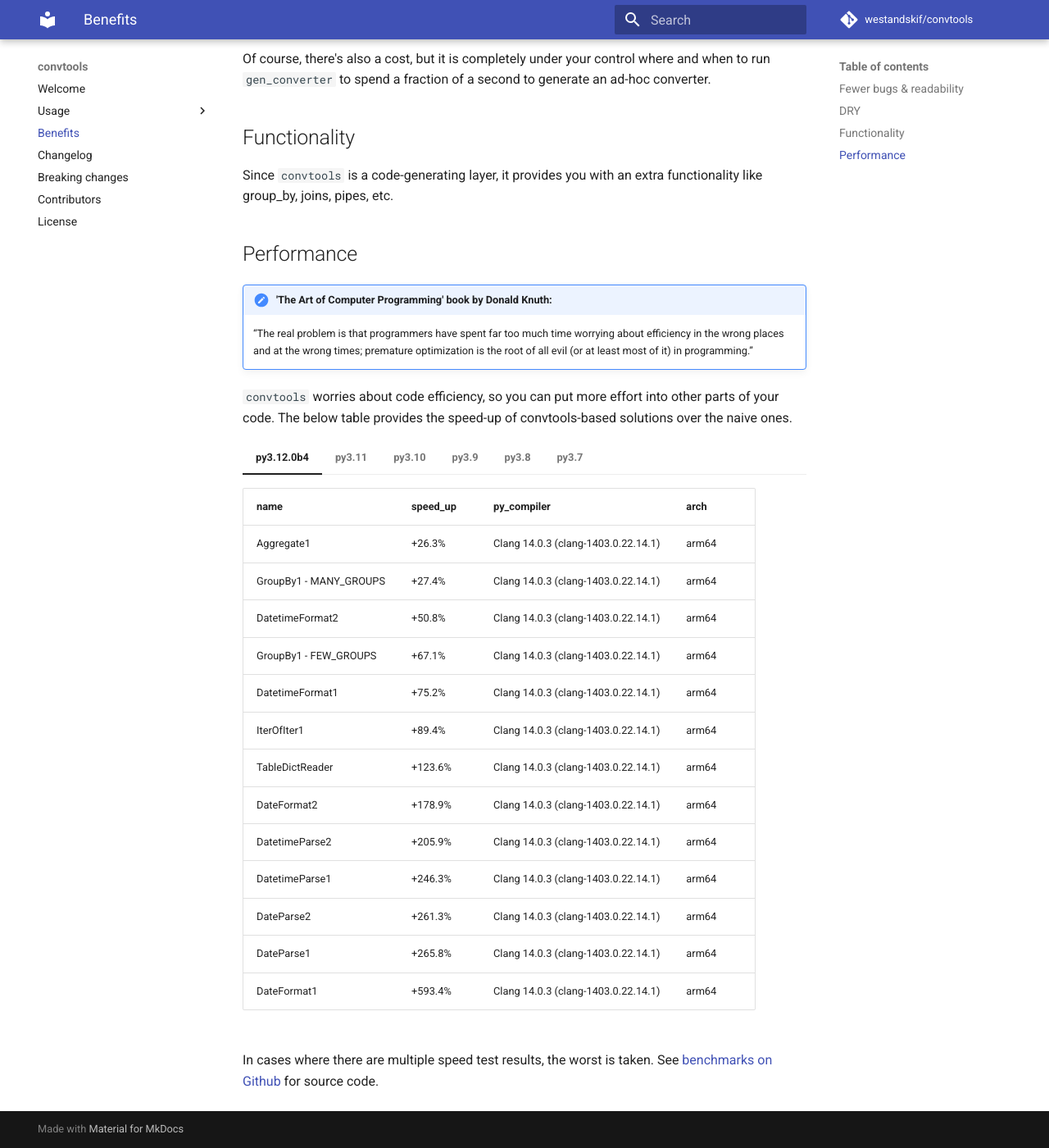
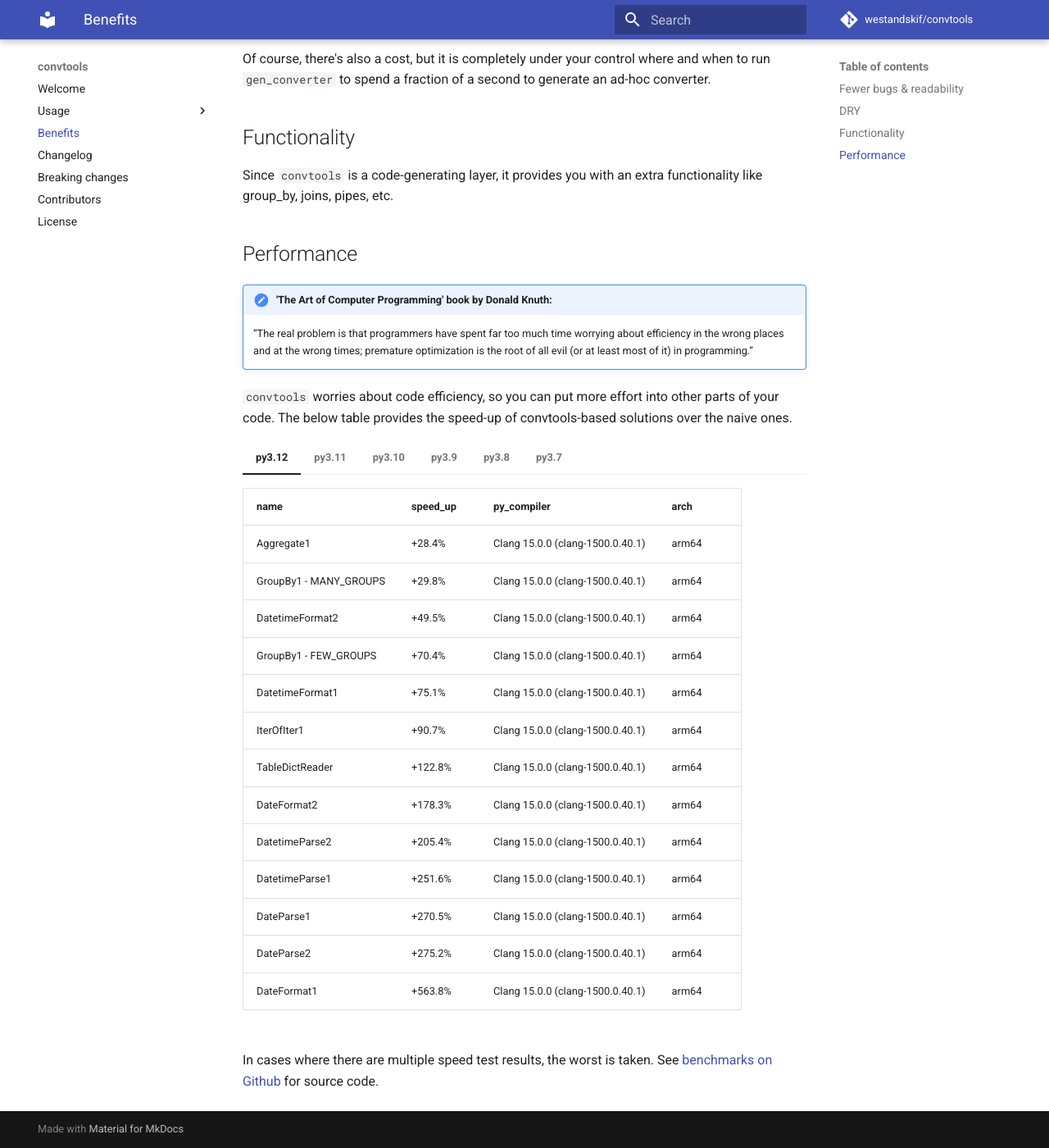
Before and after one commit to westandskif/convtools, an MkDocs documentation site: the page built from docs/benefits.md, in a window 1280 px wide and 1400 px high, scrolled down 591 px. Shown: the whole window at 82% size. Built offline with MkDocs 1.6.1 and Material for MkDocs 9.7.7, drawn with Linux system fonts in a browser that asks for light colours; comment, search, counter and statistics services are not loaded.

Commit message:
added py3.12 heuristics & benchmarks; added 3.12 to supported versions

```diff
--- a/docs/benefits.md
+++ b/docs/benefits.md
@@ -45,7 +45,7 @@
 convtools-based solutions over the naive ones.
 
 
-=== "py3.12.0b4"
+=== "py3.12"
 
     {! performance-md/perf-3.12.md !}
 
--- a/docs/performance-md/perf-3.12.md
+++ b/docs/performance-md/perf-3.12.md
@@ -1,15 +1,15 @@
-    | name                   | speed_up   | py_compiler                         | arch   |
-    |:-----------------------|:-----------|:------------------------------------|:-------|
-    | Aggregate1             | +26.3%     | Clang 14.0.3 (clang-1403.0.22.14.1) | arm64  |
-    | GroupBy1 - MANY_GROUPS | +27.4%     | Clang 14.0.3 (clang-1403.0.22.14.1) | arm64  |
-    | DatetimeFormat2        | +50.8%     | Clang 14.0.3 (clang-1403.0.22.14.1) | arm64  |
-    | GroupBy1 - FEW_GROUPS  | +67.1%     | Clang 14.0.3 (clang-1403.0.22.14.1) | arm64  |
-    | DatetimeFormat1        | +75.2%     | Clang 14.0.3 (clang-1403.0.22.14.1) | arm64  |
-    | IterOfIter1            | +89.4%     | Clang 14.0.3 (clang-1403.0.22.14.1) | arm64  |
-    | TableDictReader        | +123.6%    | Clang 14.0.3 (clang-1403.0.22.14.1) | arm64  |
-    | DateFormat2            | +178.9%    | Clang 14.0.3 (clang-1403.0.22.14.1) | arm64  |
-    | DatetimeParse2         | +205.9%    | Clang 14.0.3 (clang-1403.0.22.14.1) | arm64  |
-    | DatetimeParse1         | +246.3%    | Clang 14.0.3 (clang-1403.0.22.14.1) | arm64  |
-    | DateParse2             | +261.3%    | Clang 14.0.3 (clang-1403.0.22.14.1) | arm64  |
-    | DateParse1             | +265.8%    | Clang 14.0.3 (clang-1403.0.22.14.1) | arm64  |
-    | DateFormat1            | +593.4%    | Clang 14.0.3 (clang-1403.0.22.14.1) | arm64  |
+    | name                   | speed_up   | py_compiler                      | arch   |
+    |:-----------------------|:-----------|:---------------------------------|:-------|
+    | Aggregate1             | +28.4%     | Clang 15.0.0 (clang-1500.0.40.1) | arm64  |
+    | GroupBy1 - MANY_GROUPS | +29.8%     | Clang 15.0.0 (clang-1500.0.40.1) | arm64  |
+    | DatetimeFormat2        | +49.5%     | Clang 15.0.0 (clang-1500.0.40.1) | arm64  |
+    | GroupBy1 - FEW_GROUPS  | +70.4%     | Clang 15.0.0 (clang-1500.0.40.1) | arm64  |
+    | DatetimeFormat1        | +75.1%     | Clang 15.0.0 (clang-1500.0.40.1) | arm64  |
+    | IterOfIter1            | +90.7%     | Clang 15.0.0 (clang-1500.0.40.1) | arm64  |
+    | TableDictReader        | +122.8%    | Clang 15.0.0 (clang-1500.0.40.1) | arm64  |
+    | DateFormat2            | +178.3%    | Clang 15.0.0 (clang-1500.0.40.1) | arm64  |
+    | DatetimeParse2         | +205.4%    | Clang 15.0.0 (clang-1500.0.40.1) | arm64  |
+    | DatetimeParse1         | +251.6%    | Clang 15.0.0 (clang-1500.0.40.1) | arm64  |
+    | DateParse1             | +270.5%    | Clang 15.0.0 (clang-1500.0.40.1) | arm64  |
+    | DateParse2             | +275.2%    | Clang 15.0.0 (clang-1500.0.40.1) | arm64  |
+    | DateFormat1            | +563.8%    | Clang 15.0.0 (clang-1500.0.40.1) | arm64  |
--- a/pyproject.toml
+++ b/pyproject.toml
@@ -37,6 +37,7 @@
 	"Programming Language :: Python :: 3.9",
 	"Programming Language :: Python :: 3.10",
 	"Programming Language :: Python :: 3.11",
+	"Programming Language :: Python :: 3.12",
 	"Topic :: Software Development :: Code Generators",
 	"Topic :: Software Development :: Libraries",
 	"Topic :: Software Development :: Libraries :: Python Modules",
@@ -75,7 +76,7 @@
 
 [tool.black]
 line-length = 79
-target-version = ['py37']
+target-version = ['py39']
 
 [tool.isort]
 atomic = true
```
Also changed, not shown: 7 other files.
